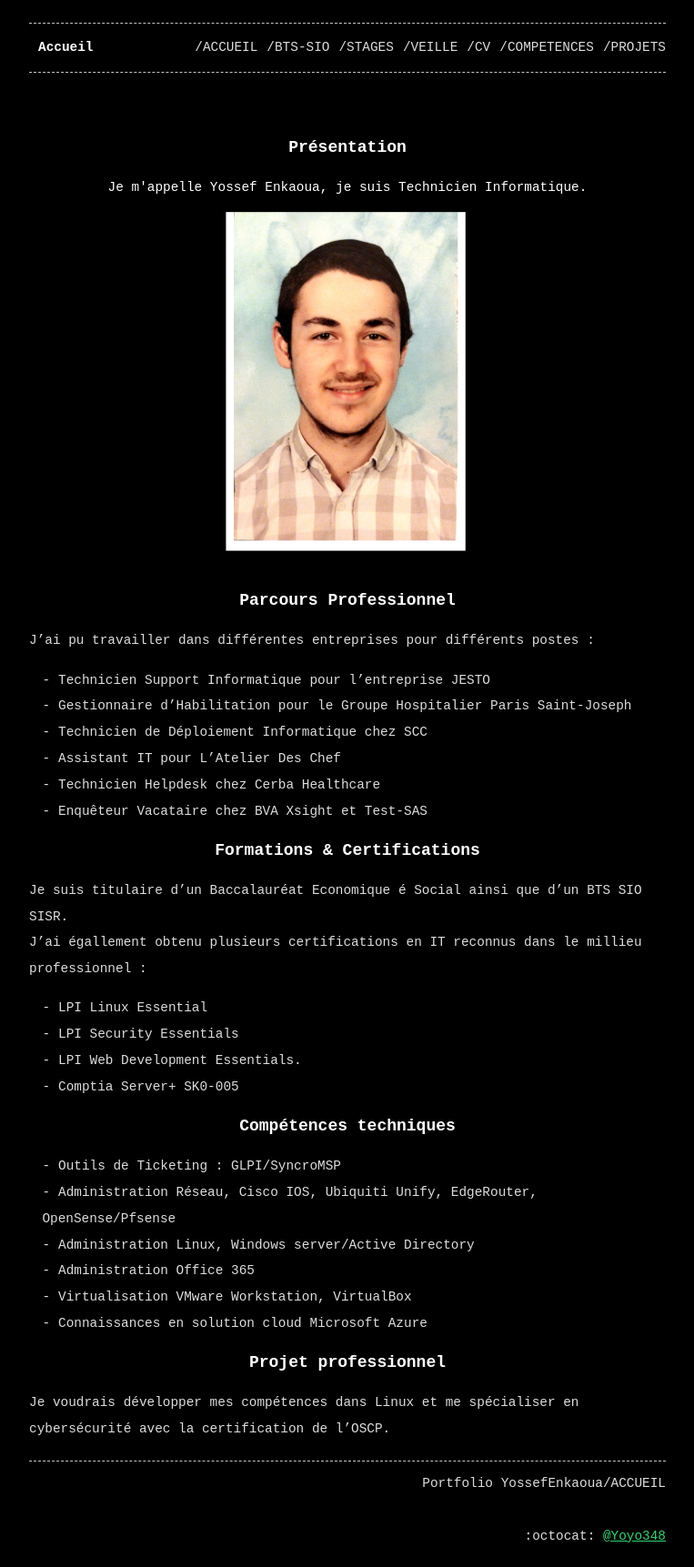
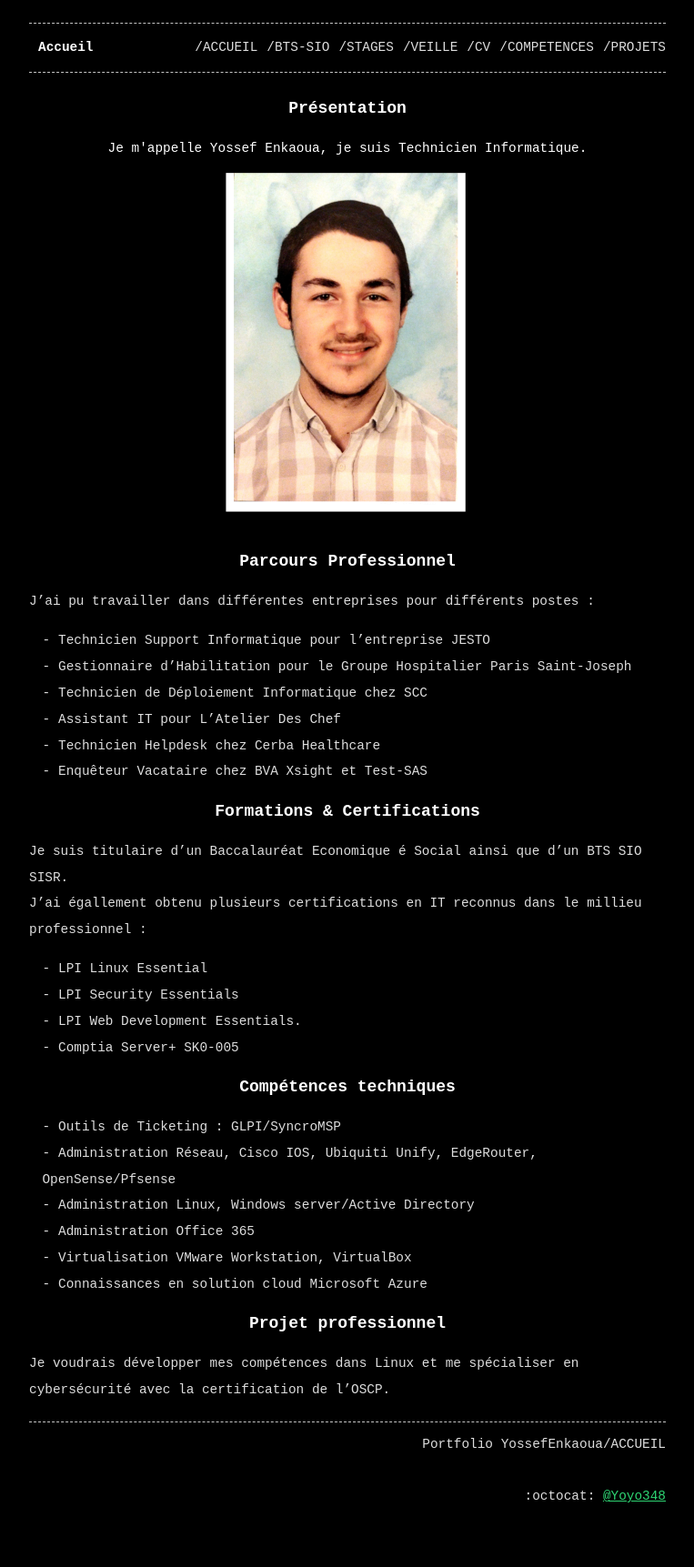
Before and after one commit to Yoyo348/ga_blog, a Jekyll site: the page built from index.md, in a window 1280 px wide. Shown: the whole page at 91% size, without its empty margins (258-1021 px from the left). Built offline with Jekyll 4.4.1, drawn with Linux system fonts in a browser that asks for light colours; after the commit the page ends 1680 px from its top, so only the background shows below that.

Commit message:
Update index.md

```diff
--- a/index.md
+++ b/index.md
@@ -4,7 +4,7 @@ permalink: /
 permalink_name: /ACCUEIL
 title: Accueil
 ---
-<br><strong><center><font size="4">Présentation</font></center></strong>
+<strong><center><font size="4">Présentation</font></center></strong>
 
 <center>Je m'appelle Yossef Enkaoua, je suis Technicien Informatique.</center>
 
```
